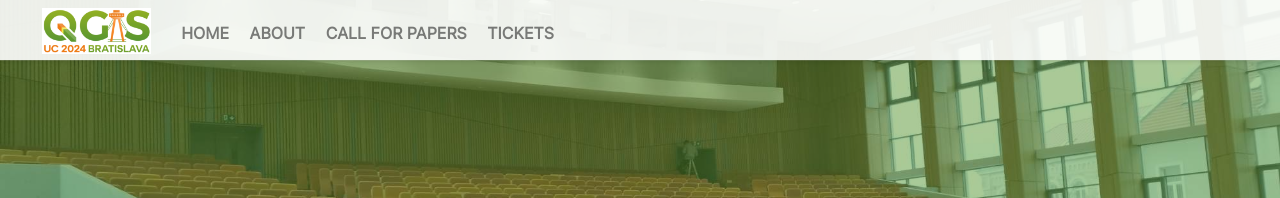
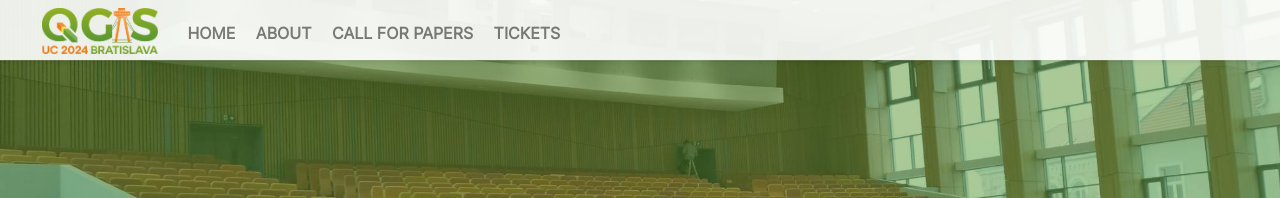
Before and after one commit to qgis-sk/uc2024-web, a Jekyll site: the page built from _pages/about.md, in a window 1280 px wide. Shown: the top 198 px of the page. Built offline with Jekyll 4.4.1, drawn with Linux system fonts in a browser that asks for light colours; nearby versions of some CDN libraries.

Commit message:
fixed logo (transparent background)

```diff
--- a/_includes/navigation.html
+++ b/_includes/navigation.html
@@ -4,7 +4,7 @@
         <use xlink:href="{{ site.baseurl }}/img/sprites/sprites.svg#icon-menu"></use>
     </svg>
     <a href="{{ site.baseurl }}/" id="logo-header" class="logo-header">
-        <img class="logo logo-light" src="{{ site.baseurl }}/img/qgis-uc/uc2024-logo.png" />
+        <img class="logo logo-light" src="{{ site.baseurl }}/img/qgis-uc/logotype_qgis_uc_2024.png" />
     </a>
     <nav class="st-menu st-effect" id="menu">
         <div class="logo-navbar logo logo-dark visible-xs"></div>
```
Also changed, not shown: img/qgis-uc/logotype_qgis_uc_2024.png (added), img/qgis-uc/logotype_qgis_uc_2024.svg (added), img/qgis-uc/uc2024-logo.png (deleted).
